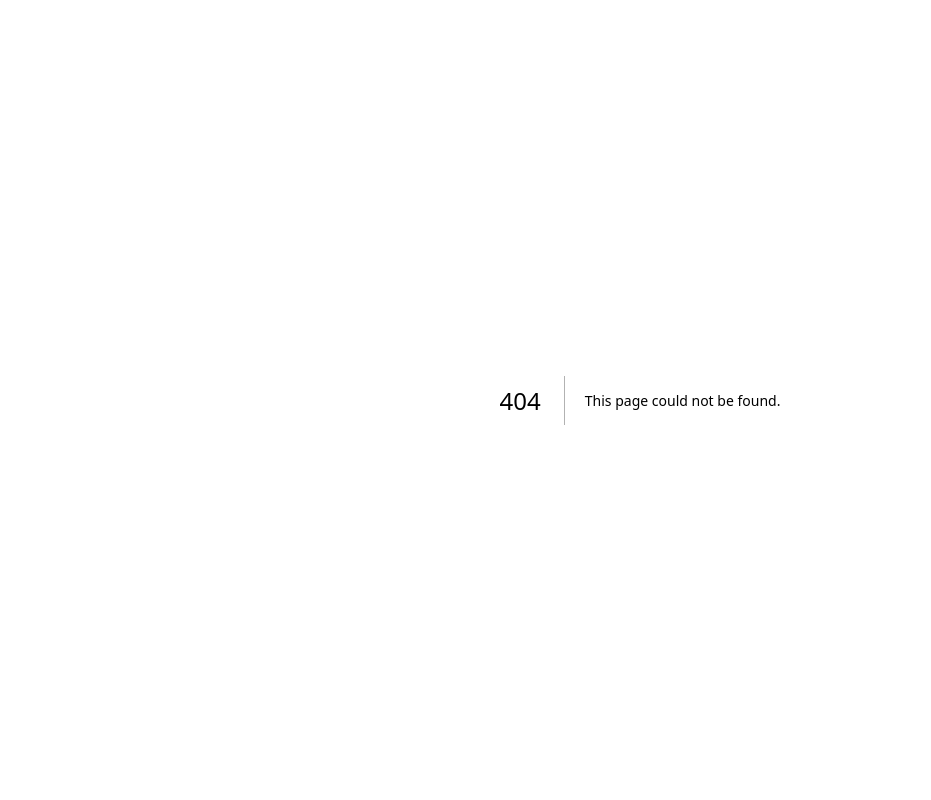
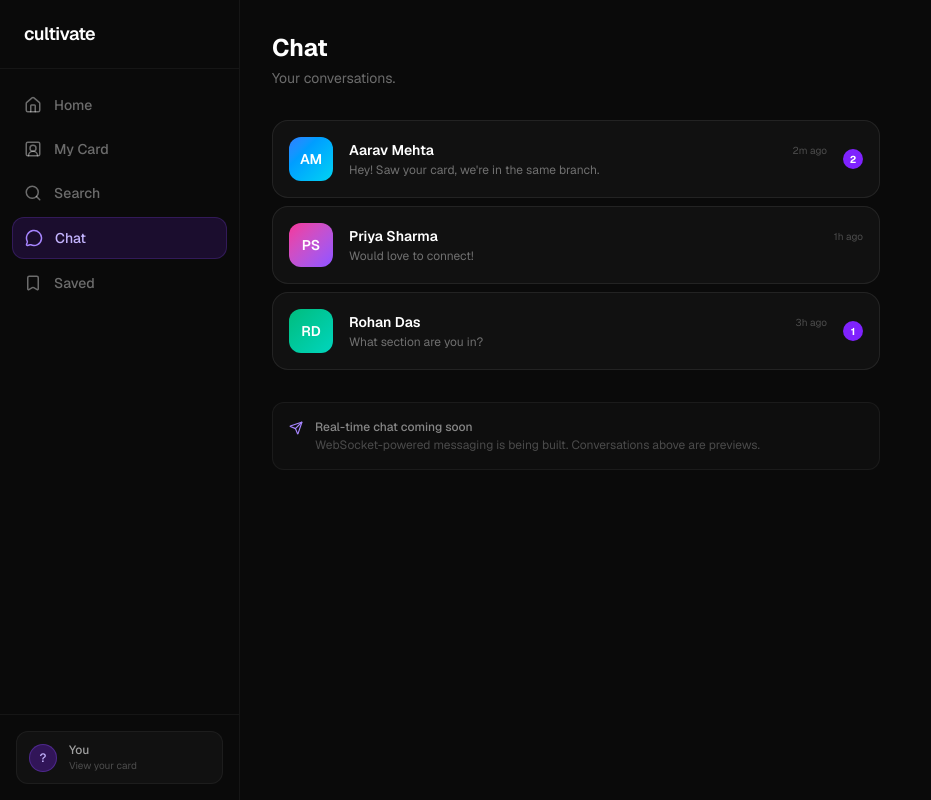
Before and after one commit to dev-sanidhya/Cultivate, a Next.js app: page /chat in a window 1280 px wide. Before the commit this address had no page. Shown: the whole page, without its empty margins (0-931 px from the left). Built offline with nearby package versions, Linux system fonts and the light colour scheme.

Commit message:
Add chat page shell with conversation list

```diff
--- /dev/null
+++ b/app/(dashboard)/chat/page.tsx
@@ -0,0 +1,73 @@
+"use client";
+
+import { MessageCircle, Send } from "lucide-react";
+
+const mockConversations = [
+  { id: "1", name: "Aarav Mehta", preview: "Hey! Saw your card, we're in the same branch.", time: "2m ago", unread: 2, initials: "AM", gradient: "from-blue-500 to-cyan-400" },
+  { id: "2", name: "Priya Sharma", preview: "Would love to connect!", time: "1h ago", unread: 0, initials: "PS", gradient: "from-pink-500 to-violet-500" },
+  { id: "3", name: "Rohan Das", preview: "What section are you in?", time: "3h ago", unread: 1, initials: "RD", gradient: "from-emerald-500 to-teal-400" },
+];
+
+export default function ChatPage() {
+  return (
+    <div className="px-8 py-8 max-w-2xl">
+      <div className="mb-8">
+        <h1 className="text-2xl font-bold text-white mb-1">Chat</h1>
+        <p className="text-sm text-white/40">Your conversations.</p>
+      </div>
+
+      {mockConversations.length === 0 ? (
+        <div className="flex flex-col items-center justify-center py-32 text-center">
+          <MessageCircle size={40} className="text-white/10 mb-4" />
+          <p className="text-white/30 text-sm">No conversations yet.</p>
+          <p className="text-white/20 text-xs mt-1">
+            Like or chat with someone from the home feed.
+          </p>
+        </div>
+      ) : (
+        <div className="space-y-2">
+          {mockConversations.map((convo) => (
+            <button
+              key={convo.id}
+              className="w-full flex items-center gap-4 p-4 rounded-2xl border border-white/8 bg-white/3 hover:bg-white/5 hover:border-white/14 transition-all text-left group"
+            >
+              {/* Avatar */}
+              <div
+                className={`w-11 h-11 rounded-xl bg-gradient-to-br ${convo.gradient} flex items-center justify-center text-sm font-semibold text-white flex-shrink-0`}
+              >
+                {convo.initials}
+              </div>
+
+              {/* Content */}
+              <div className="flex-1 min-w-0">
+                <div className="flex items-center justify-between mb-0.5">
+                  <span className="text-sm font-semibold text-white">{convo.name}</span>
+                  <span className="text-[10px] text-white/25">{convo.time}</span>
+                </div>
+                <p className="text-xs text-white/40 truncate">{convo.preview}</p>
+              </div>
+
+              {/* Unread badge */}
+              {convo.unread > 0 && (
+                <span className="flex-shrink-0 w-5 h-5 rounded-full bg-violet-600 text-white text-[10px] font-bold flex items-center justify-center">
+                  {convo.unread}
+                </span>
+              )}
+            </button>
+          ))}
+        </div>
+      )}
+
+      {/* Coming soon note */}
+      <div className="mt-8 p-4 rounded-xl border border-white/5 bg-white/2 flex items-start gap-3">
+        <Send size={14} className="text-violet-400 flex-shrink-0 mt-0.5" />
+        <div>
+          <p className="text-xs font-medium text-white/50">Real-time chat coming soon</p>
+          <p className="text-xs text-white/25 mt-0.5">
+            WebSocket-powered messaging is being built. Conversations above are previews.
+          </p>
+        </div>
+      </div>
+    </div>
+  );
+}
```
